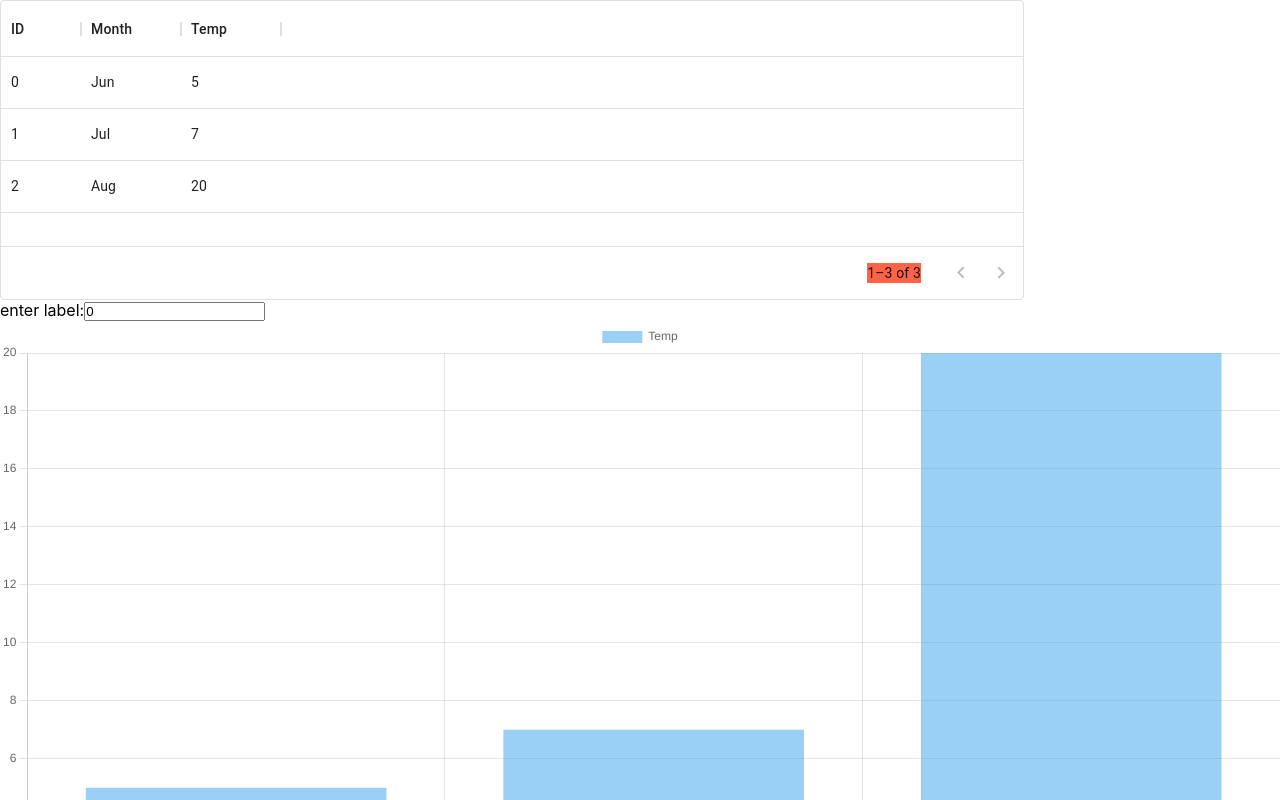
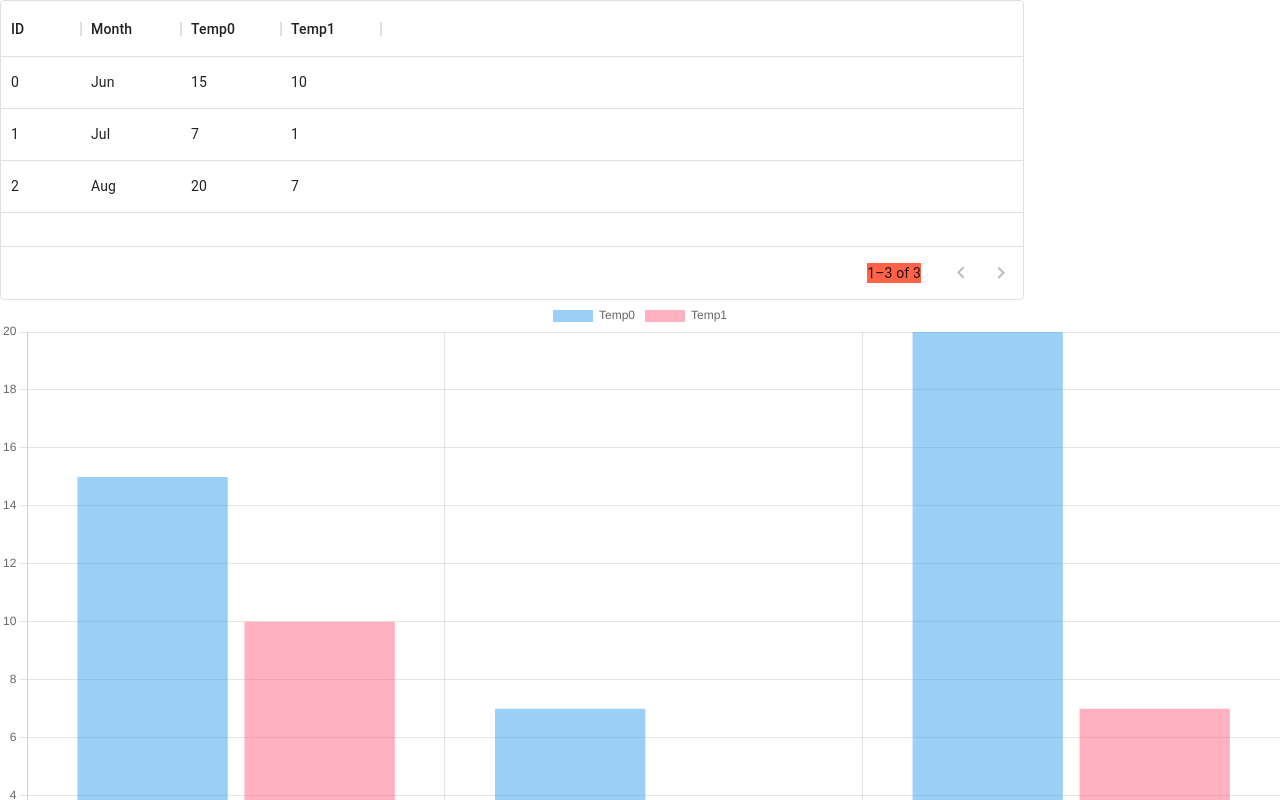
Before and after one commit to darshandesai1095/graph-creator, a React (Create React App) app: page / in a window 1280 px wide. Shown: the top 800 px of the page. Built offline with nearby package versions, Linux system fonts and the light colour scheme.

Commit message:
mapping data to chart

```diff
--- a/src/App.js
+++ b/src/App.js
@@ -7,31 +7,32 @@ import { DataGrid } from '@mui/x-data-grid';
 function App() {
 
   // INPUT DATA -> e.g. csv, pasted, typed, etc
+  // these have to be created using useState as the can be updated
+
+  //const [columns, setColumns] = useState(0)
 
   const columns = [
-    { field: 'id',    headerName: 'ID',    width: 80,   editable: false},
-    { field: 'month', headerName: 'Month', width: 100,  editable: true },
-    { field: 'param', headerName: 'Temp',  width: 100,  editable: true },
+    { field: 'id',      headerName: 'ID',     width: 80,   editable: false},
+    { field: 'field_0', headerName: 'Month',  width: 100,  editable: true },
+    { field: 'field_1', headerName: 'Temp0',  width: 100,  editable: true },
+    { field: 'field_2', headerName: 'Temp1',  width: 100,  editable: true },
   ];
 
   const rows = [
-    { id: 0, month: 'Jun', param: 5},
-    { id: 1, month: 'Jul', param: 7},
-    { id: 2, month: 'Aug', param: 20},
+    { id: 0, field_0: 'Jun', field_1: 15, field_2: 10},
+    { id: 1, field_0: 'Jul', field_1: 7,  field_2: 1},
+    { id: 2, field_0: 'Aug', field_1: 20, field_2: 7},
   ];
 
 
   // map INPUT DATA to chart
 
-  const [label, setLabel] = useState(0)
+  // const [label, setLabel] = useState(0)
   const labels = rows.map(row => row[Object.keys(row)[1]])
 
-  const row = { id: 0, month: 'Jun', param: 5}
-  console.log("MONTH: " + Object.keys(row)[1])
-
   const data = [
-    { id: 0, label: 'Temp',   data: [5, 7, 20]  },
-
+    { id: 0, label: columns[2].headerName, data: rows.map(row => row.field_1)},
+    { id: 1, label: columns[3].headerName, data: rows.map(row => row.field_2)},
   ]
 
   return (
@@ -47,7 +48,7 @@ function App() {
         />
       </Box>
 
-      <form>
+      {/* <form>
         <label>enter label:
           <input
             type="text"
@@ -55,8 +56,7 @@ function App() {
             onChange={(e) => setLabel(e.target.value)}
           />
         </label>
-
-      </form>
+      </form> */}
 
       <BarChart datasets={data}
                 labels = {labels}
```
